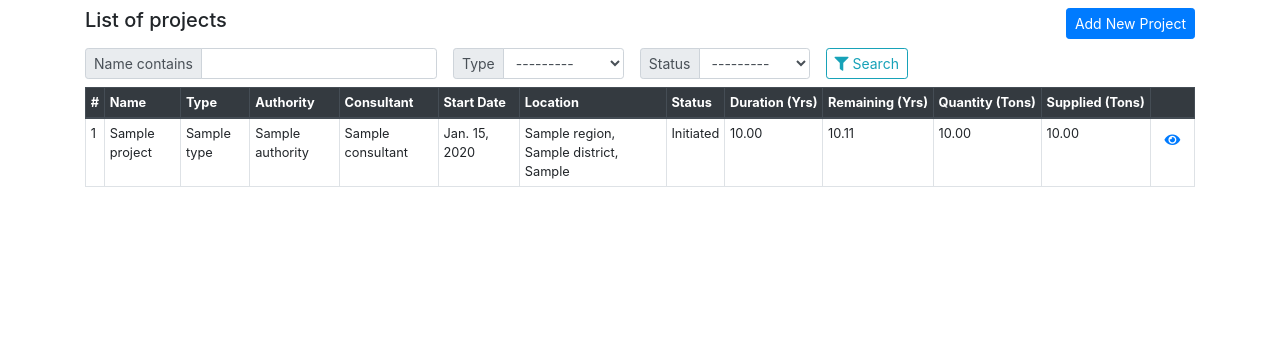
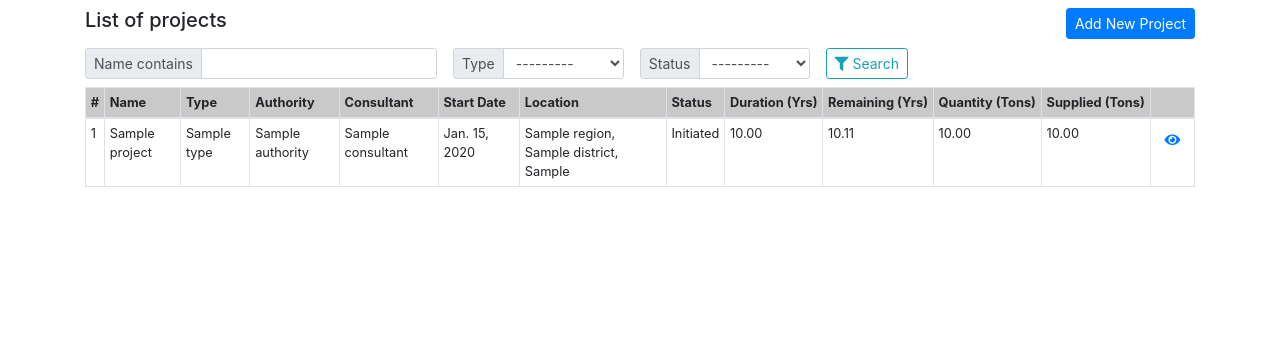
Before and after one commit to ezrankayamba/twiga_pmt, a Django app: page /projects/ in a window 1280 px wide. Shown: the part 56-420 px from the top of the page. Run offline with Django 3.2, Linux system fonts and the light colour scheme; a user stored in the database is signed in; tables that the repository leaves empty hold one stand-in row (values such as "Sample post"); parts of the project's set-up code (start-up, migrations or seed data) failed here and were passed over; some libraries are stand-ins or nearby versions.

Commit message:
Modified thead bg color

```diff
--- a/core/static/core/styles.css
+++ b/core/static/core/styles.css
@@ -95,7 +95,7 @@ body,
 }
 
 .app-bg-light {
-    background: #def2f1;
+    background: #cac9c9;
 }
 
 .app-bg-white {
--- a/projects/templates/projects/home.html
+++ b/projects/templates/projects/home.html
@@ -23,7 +23,7 @@
             </button>
         </form>
         <table class="table table-sm table-hover table-bordered">
-            <thead class="thead-dark">
+            <thead class="app-bg-light">
                 <tr>
                     <th scope="col">#</th>
                     <th scope="col">Name</th>
```
